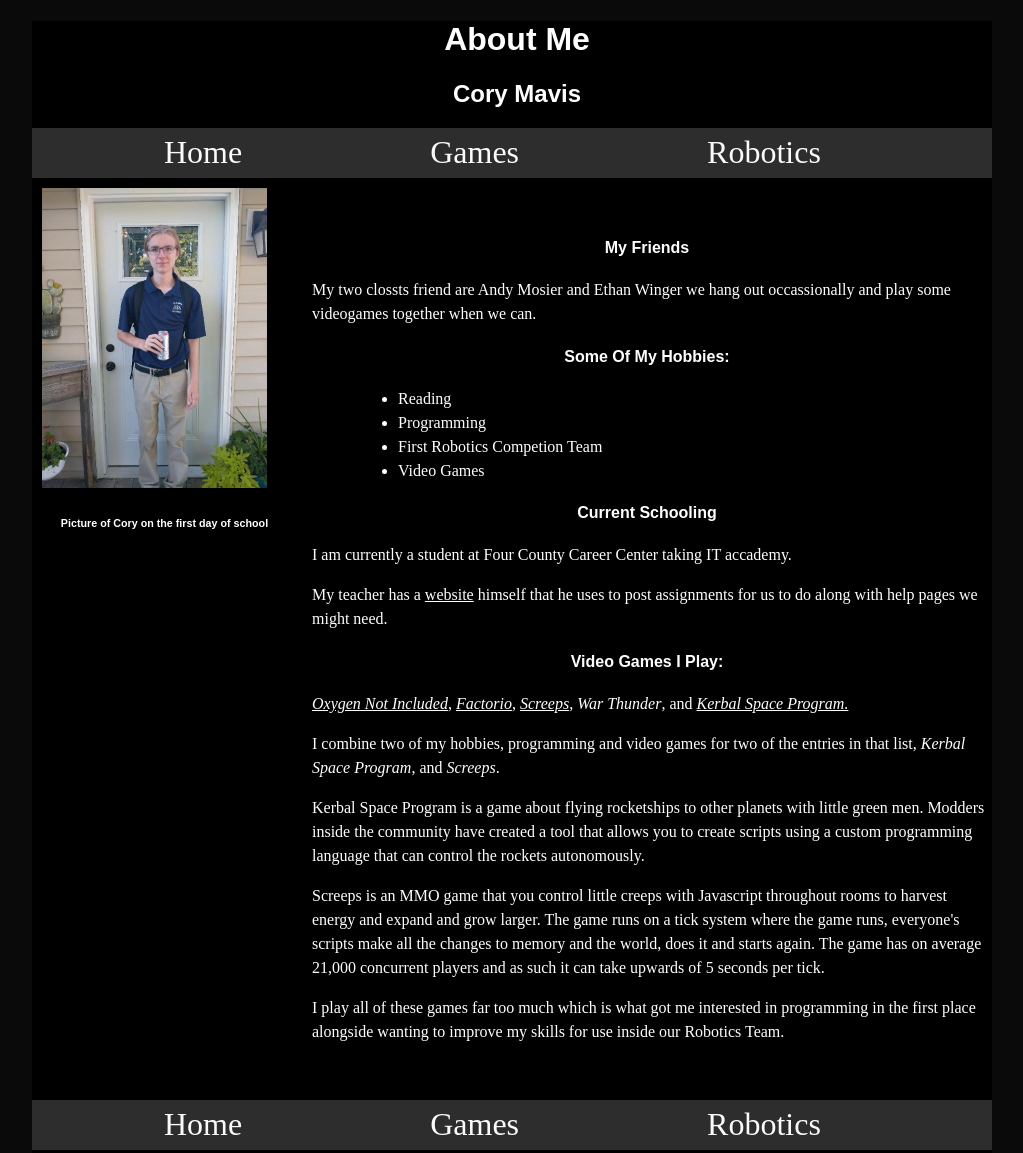
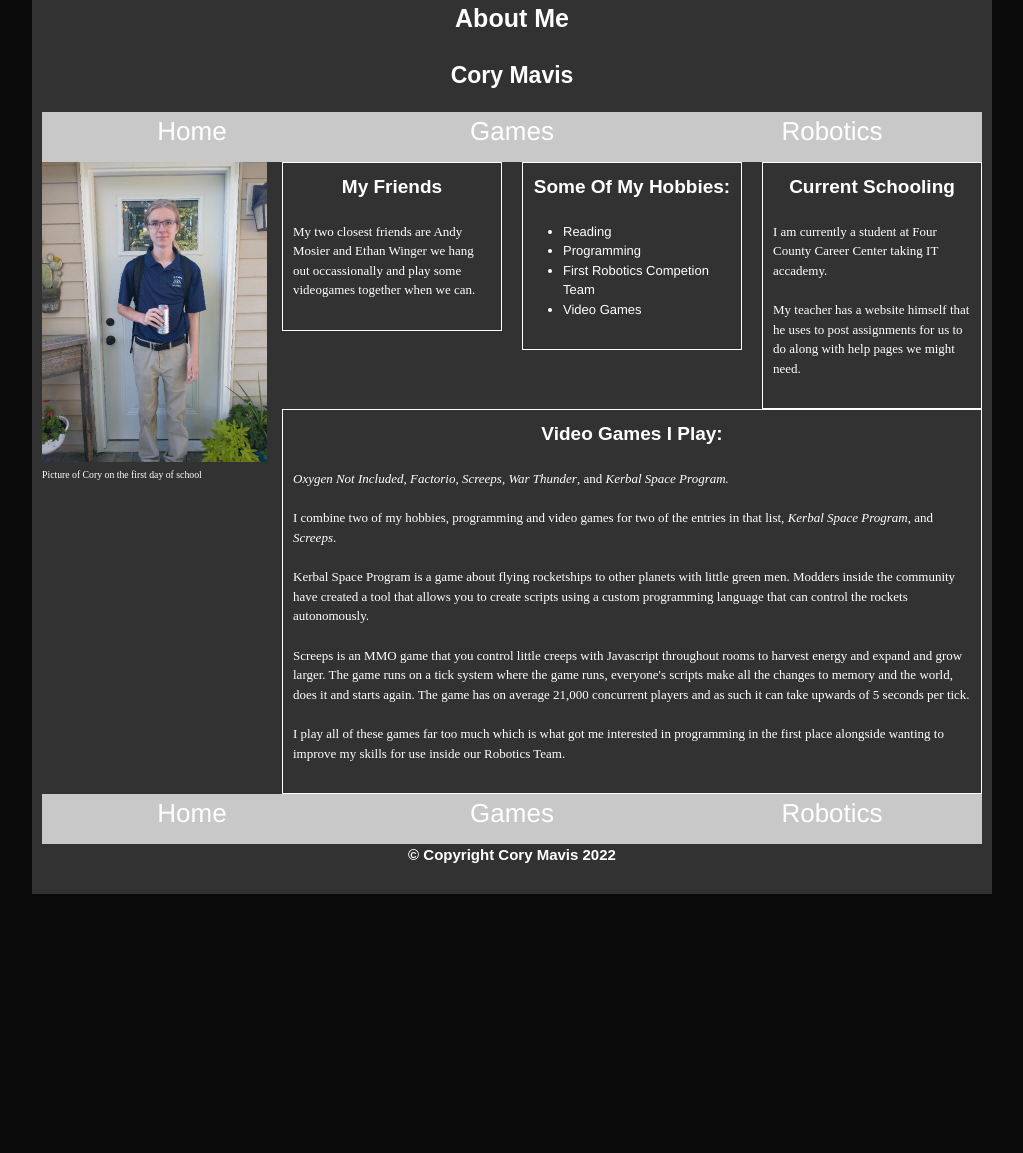
Before and after one commit to fccc-sd/website-KougatCylinder5, a plain HTML site: page index.html in a window 1280 px wide. Shown: the top 1153 px of the page, without its empty margins (128-1151 px from the left). After the commit the page ends 894 px from the top, so only its background shows below. Drawn offline with Linux system fonts and the light colour scheme.

Commit message:
Reworked index.html

```diff
--- a/css/basic.css
+++ b/css/basic.css
@@ -4,7 +4,6 @@ body {
 }
 p {
 	color : white;
-	margin-left : 20px;
 	max-width: 700px;
 	line-height: 1.5;
 	font-family: "Times New Roman", Times, serif;
@@ -13,66 +12,43 @@ p {
 li {
 	color : white;
 	line-height : 1.5;
-	margin-left: 10%;
 }
 h1, h2, h3, h4, h6 {
 	font-family: Arial, Helvetica, sans-serif;
 	color : white;
-	margin-left: 10px;
 	text-align: center;
-
 }
 a {
 	color : white;
 }
-img {
-	margin-left : auto;
-	margin-right : auto;
-}
-#container{
-	width: 960px;
-	margin: auto;
-	background-color: black;
-}
-section {
-	float: right;
-	width: 700px;
-	height : ;
-	margin: 10px 0px;
-	padding: 30px 0px;
-}
-aside{
-	margin: auto;
-	padding: 10px;
-	width: 235px;
-	float: left;
-	height: 800px;
-}
-nav{
-	width:960px;
-	height: 50px;
-	clear:both;
-	background-color: rgb(45,45,45);
-	line-height : 2em;
-	margin: auto;
-}
-nav li{
-	display: inline;
+.link{
 	font-size: 2em;
 	text-decoration: none;
 	text-align: center;
-	margin: 10%;
+	height: 50px;
+	background-color: rgb(200,200,200);
 }
-nav li a:visited{
+.link:visited{
 	text-decoration: none;
 	color: rgb(200,200,200);
 
 }
-nav li a:link{
+.link:link{
 	text-decoration: none;
 	color: rgb(250,250,250);
 
 }
+
+a:link { text-decoration: none; }
+
+
+a:visited { text-decoration: none; }
+
+
+a:hover { text-decoration: none; }
+
+
+a:active { text-decoration: none; }
 footer{
 	text-align: center;
 	width: 960px;
@@ -80,5 +56,13 @@ footer{
 }
 #gameSelection{
 	width: 960px;
+}
 
+.light-gray{
+	background-color: rgb(50,50,50);
 }
+.border{
+	border: 1px solid white;
+	min-height: 100%;
+	padding: 10px;
+}
--- a/index.html
+++ b/index.html
@@ -7,31 +7,44 @@
 		<meta name = 'description' content = 'This is the personal site of Cory Mavis,
 		a student at Four County Career Center.'>
 		<title>All About Cory Mavis</title>
+		<link rel = "stylesheet" href = "css/reset.css"/>
+		<link rel = "stylesheet" href = "css/text.css"/>
+		<link rel = "stylesheet" href = "css/960.css"/>
 		<link rel = "stylesheet" href = "css/basic.css"/>
 	</head>
 
 	<body>
-		<div id = "container">
-			<header>
+		<div class = "container_12 light-gray">
+			<header class = "grid_12">
 				<h1>About Me</h1>
 				<h2>Cory Mavis</h2>
 			</header>
-			<nav>
-				<ul>
-					<li><a href = "index.html", title = "Home">Home</a></li>
-					<li><a href = "games.html", title = "Games">Games</a></li>
-					<li><a href = "robotics.html", title = "Robotics">Robotics</a></li>
-				</ul>
+			<nav class = "grid_12 link">
+				<div class = "grid_4 alpha">
+					<a href = "index.html", title = "Home">Home</a>
+				</div>
+				<div class = "grid_4">
+					<a href = "games.html", title = "Games">Games</a>
+				</div>
+				<div class = "grid_4 omega">
+					<a href = "robotics.html", title = "Robotics">Robotics</a>
+				</div>
 			</nav>
-			<aside>
+			<aside class = "grid_3">
 				<img src = 'images/cory_mavis.jpeg'
 					alt = 'Cory Mavis on first day of school'
 					width = 225 height = 300 />
-					<h6>Picture of Cory on the first day of school</h6>
+				<p><sub>Picture of Cory on the first day of school</sub></p>
 			</aside>
-			<section>
+			<section class = "grid_9">
+				<div class = "grid_3 alpha">
+					<div class = "border">
 					<h4>My Friends</h4>
-				<p>My two clossts friend are Andy Mosier and Ethan Winger we hang out occassionally and play some videogames together when we can.</p>
+					<p>My two closest friends are Andy Mosier and Ethan Winger we hang out occassionally and play some videogames together when we can.</p>
+					</div>
+				</div>
+				<div class = "grid_3">
+					<div class = "border">
 					<h4>Some Of My Hobbies:</h4>
 					<ul>
 						<!-- My Hobbies-->
@@ -40,9 +53,17 @@
 						<li>First Robotics Competion Team</li>
 						<li>Video Games</li>
 					</ul>
+					</div>
+				</div>
+				<div class = "grid_3 omega">
+					<div class = "border">
 					<h4>Current Schooling</h4>
 					<p>I am currently a student at Four County Career Center taking IT accademy.</p>
 					<p>My teacher has a <a href = 'https://mrgeiger.com'>website</a> himself that he uses to post assignments for us to do along with help pages we might need.</p>
+					</div>
+				</div>
+				<div class = "grid_9 alpha">
+					<div class = "border">
 					<h4>Video Games I Play:</h5>
 					<p>
 						<!-- List of Games I play-->
@@ -74,15 +95,21 @@
 						I play all of these games far too much which is what got me interested in programming
 						in the first place alongside wanting to improve my skills for use inside our Robotics Team.
 					</p>
+					</div>
+				</div>
 			</section>
-			<nav>
-				<ul>
-					<li><a href = "index.html", title = "Home">Home</a></li>
-					<li><a href = "games.html", title = "Games">Games</a></li>
-					<li><a href = "robotics.html", title = "Robotics">Robotics</a></li>
-				</ul>
+			<nav class = "grid_12 link">
+				<div class = "grid_4 alpha">
+					<a href = "index.html", title = "Home">Home</a>
+				</div>
+				<div class = "grid_4">
+					<a href = "games.html", title = "Games">Games</a>
+				</div>
+				<div class = "grid_4 omega">
+					<a href = "robotics.html", title = "Robotics">Robotics</a>
+				</div>
 			</nav>
-			<footer>
+			<footer class = "grid_12">
 				<h6>&copy; Copyright Cory Mavis 2022</h6>
 			</footer>
 		</div>
```
Lines whose indentation alone changed are shown as unchanged.
